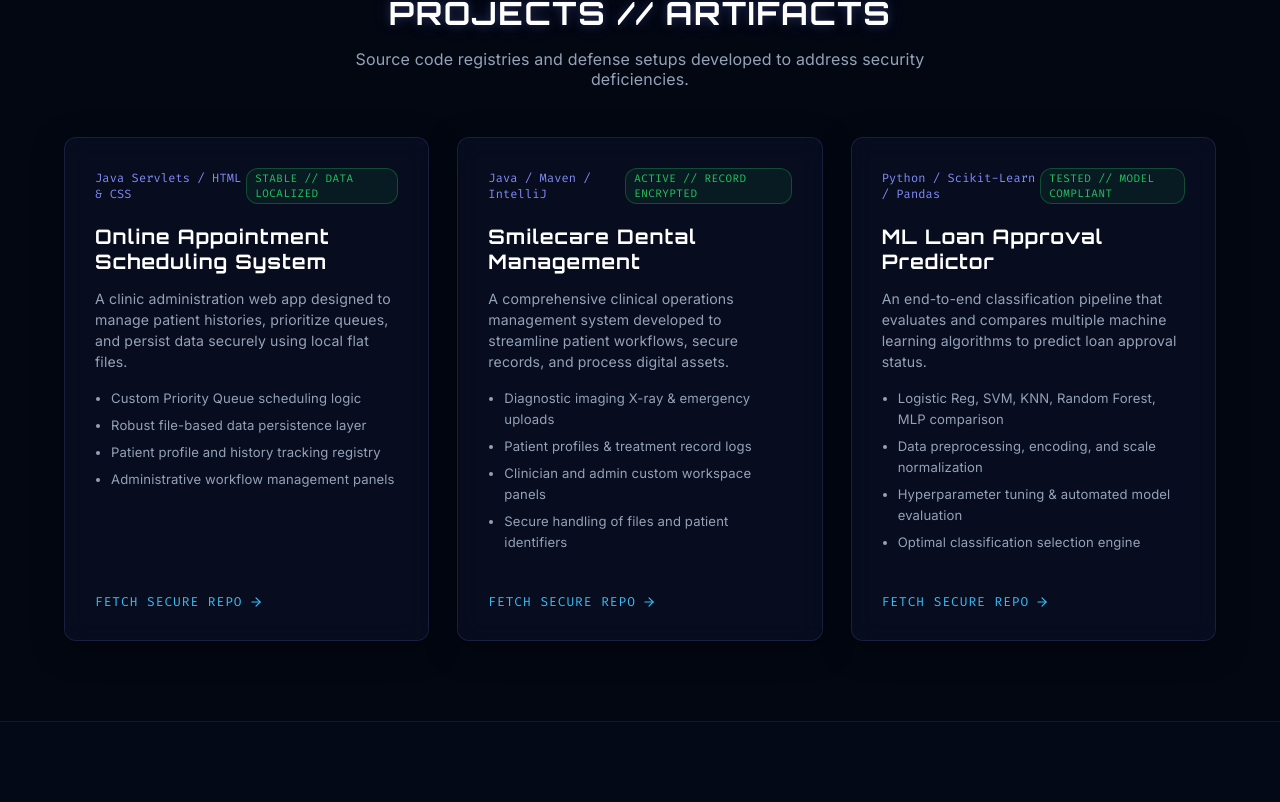
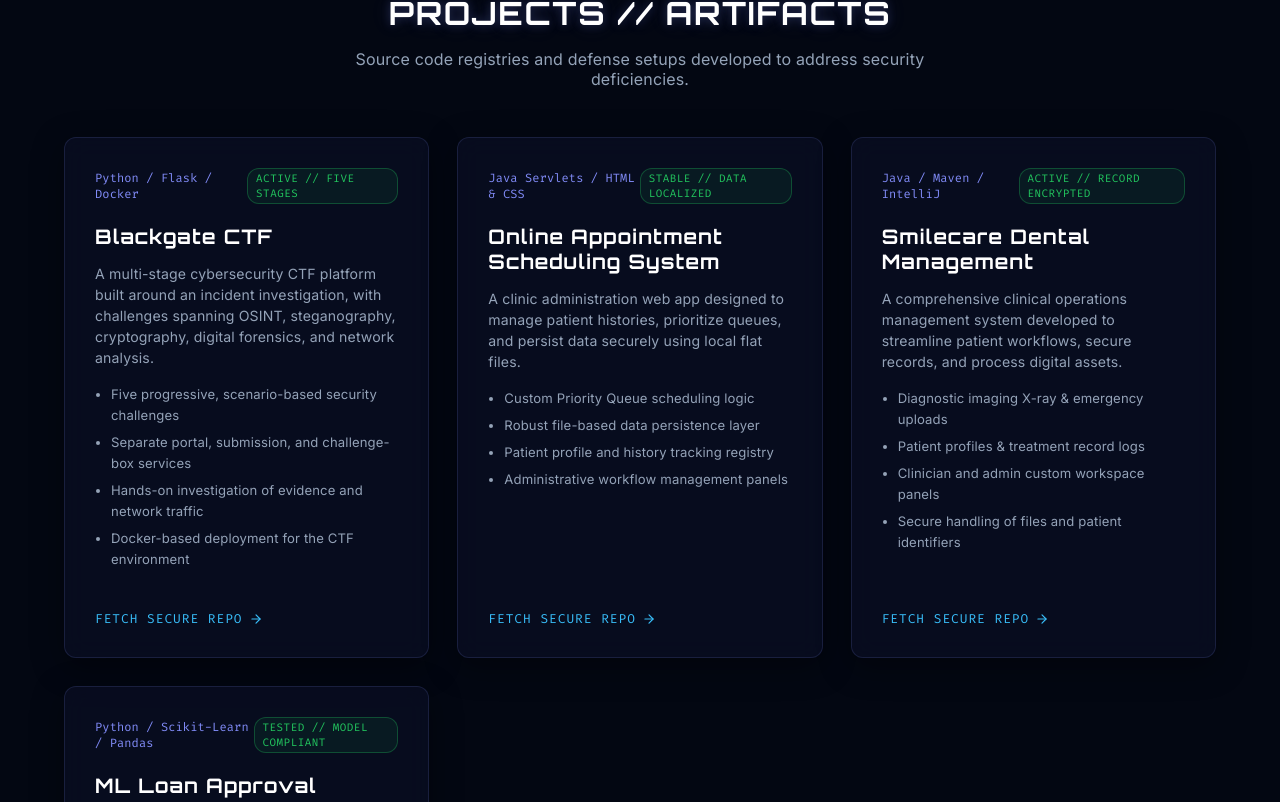
Before and after one commit to NadaraWanigasekara/Portfolio, a React (Vite) app: page / in a window 1280 px wide. Shown: the part 1698-2500 px from the top of the page. Built offline with nearby package versions, Linux system fonts and the light colour scheme.

Commit message:
CTF PROJECT

```diff
--- a/src/App.jsx
+++ b/src/App.jsx
@@ -76,6 +76,19 @@
 ];
 
 const PROJECTS_DATA = [
+  {
+    title: "Blackgate CTF",
+    tech: "Python / Flask / Docker",
+    desc: "A multi-stage cybersecurity CTF platform built around an incident investigation, with challenges spanning OSINT, steganography, cryptography, digital forensics, and network analysis.",
+    status: "ACTIVE // FIVE STAGES",
+    github: "https://github.com/NadaraWanigasekara/Blackgate-CTF",
+    highlights: [
+      "Five progressive, scenario-based security challenges",
+      "Separate portal, submission, and challenge-box services",
+      "Hands-on investigation of evidence and network traffic",
+      "Docker-based deployment for the CTF environment"
+    ]
+  },
   {
     title: "Online Appointment Scheduling System",
     tech: "Java Servlets / HTML & CSS",
--- a/src/components/SecurityTerminal.jsx
+++ b/src/components/SecurityTerminal.jsx
@@ -23,9 +23,10 @@
   projects: [
     "----------------------------------------------------------------",
     "REGISTRY PROJECTS MATRIX:",
-    "  1. APPOINTMENT-SYS - Clinic Admin Web App (Java Servlets)",
-    "  2. SMILECARE-SE    - Dental Management System (Java & Maven)",
-    "  3. LOAN-PREDICTOR  - Classification ML Pipeline (Python)",
+    "  1. BLACKGATE-CTF   - Five-stage Cybersecurity Challenge (Flask/Docker)",
+    "  2. APPOINTMENT-SYS - Clinic Admin Web App (Java Servlets)",
+    "  3. SMILECARE-SE    - Dental Management System (Java & Maven)",
+    "  4. LOAN-PREDICTOR  - Classification ML Pipeline (Python)",
     "----------------------------------------------------------------",
   ],
 };
```
